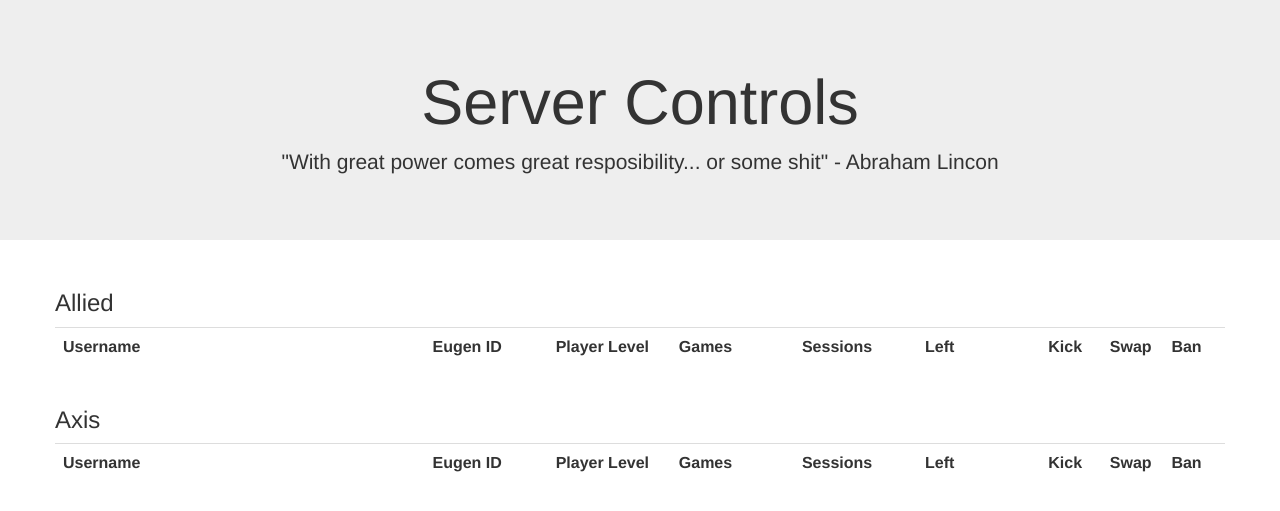
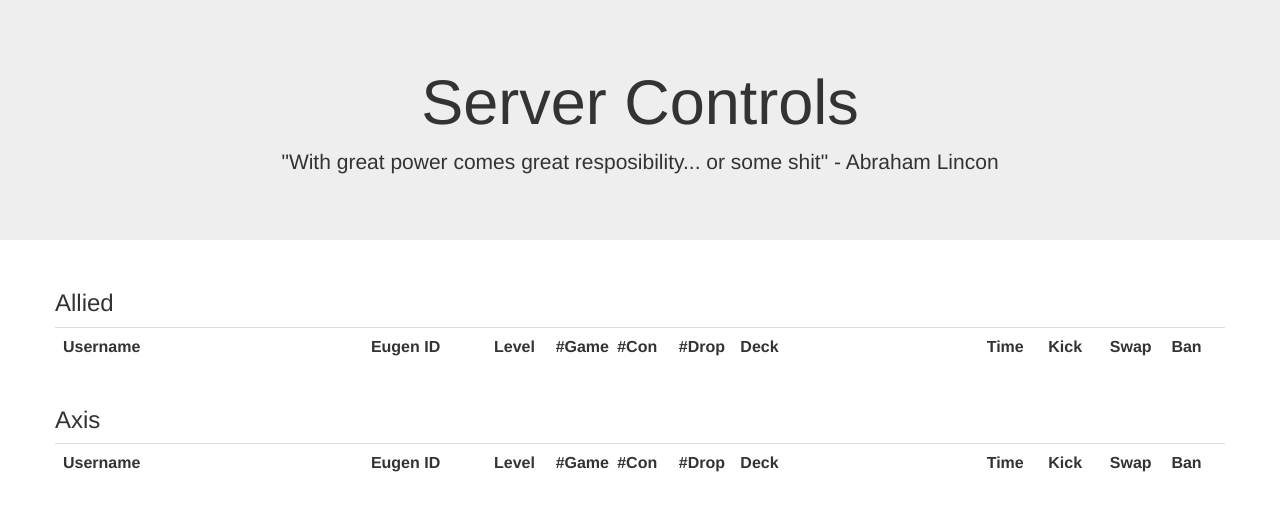
Before and after one commit to akabbeke/sd44_server, a Flask app: template app/templates/index.html in a window 1280 px wide. Shown: the top 511 px of the page. Run offline with Flask 2, Linux system fonts and the light colour scheme; the template is opened without the code that fills it: most values are stand-ins (such as "Sample title", 1, 10 or a date in 2020); data that the repository does not hold is empty; parts of the project's set-up code (start-up, migrations or seed data) failed here and were passed over; some libraries are stand-ins or nearby versions.

Commit message:
formmating

```diff
--- a/app/db.py
+++ b/app/db.py
@@ -149,6 +149,9 @@ class UserSession(Base):
             session.add(new_deck)
             self.deck = new_deck
         session.commit()
+
+    def connected_time(self):
+        return datetime.datetime.utcnow() - self.connected_at
 
     def set_team(self, team):
         self.team = team
--- a/app/routes.py
+++ b/app/routes.py
@@ -68,11 +68,27 @@ def find_user(eugen_id):
     else:
         return None
 
+def format_timedelta(delta):
+    s = delta.seconds
+    # hours
+    hours = s // 3600
+    # remaining seconds
+    s = s - (hours * 3600)
+    # minutes
+    minutes = s // 60
+    # remaining seconds
+    seconds = s - (minutes * 60)
+    # total time
+    return '%s:%s:%s' % (hours, minutes, seconds)
+
 def session_summary(user_session):
     return {
         "name": user_session.user.name,
+        "level": user_session.user.level,
         "eugen_id": user_session.user.eugen_id,
         "game_count": user_session.user.game_count(),
         "session_count": user_session.user.session_count(),
-        "leaver_count": user_session.user.leaver_count()
+        "leaver_count": user_session.user.leaver_count(),
+        "connected_time": format_timedelta(user_session.connected_time()),
+        "battlegroup": user_session.deck.battlegroup
     }
--- a/app/templates/index.html
+++ b/app/templates/index.html
@@ -20,23 +20,29 @@
                 <h3> Allied</h3>
                 <table class="table table-hover table-sm" style="table-layout: fixed">
                     <tr class="table-success">
-                        <th class="col-md-6">Username</th>
+                        <th class="col-md-5">Username</th>
                         <th class="col-md-2">Eugen ID</th>
-                        <th class="col-md-2">Player Level</th>
-                        <th class="col-md-2">Games</th>
-                        <th class="col-md-2">Sessions</th>
-                        <th class="col-md-2">Left</th>
+                        <th class="col-md-1">Level</th>
+                        <th class="col-md-1">#Game</th>
+                        <th class="col-md-1">#Con</th>
+                        <th class="col-md-1">#Drop</th>
+                        <th class="col-md-4">Deck</th>
+                        <th class="col-md-1">Time</th>
+
                         <th class="col-md-1">Kick</th>
                         <th class="col-md-1">Swap</th>
                         <th class="col-md-1">Ban</th>
                     </tr>
                     <tr ng-repeat="x in allied_users">
-                        <td class="col-md-6">{{ x.name }}</td>
+                        <td class="col-md-5">{{ x.name }}</td>
                         <td class="col-md-2">{{ x.eugen_id }}</td>
-                        <td class="col-md-2">{{ x.level }}</td>
-                        <td class="col-md-2">{{ x.game_count }}</td>
-                        <td class="col-md-2">{{ x.session_count }}</td>
-                        <td class="col-md-2">{{ x.leaver_count }}</td>
+                        <td class="col-md-1">{{ x.level }}</td>
+                        <td class="col-md-1">{{ x.game_count }}</td>
+                        <td class="col-md-1">{{ x.session_count }}</td>
+                        <td class="col-md-1">{{ x.leaver_count }}</td>
+                        <td class="col-md-4">{{ x.battlegroup }}</td>
+                        <td class="col-md-1">{{ x.connected_time }}</td>
+
                         <td class="col-md-1"><button type="button" data-ng-click="kick(x.eugen_id)">Kick</button></td>
                         <td class="col-md-1"><button type="button" data-ng-click="swap(x.eugen_id)">Swap</button></td>
                         <td class="col-md-1"><button type="button" data-ng-click="ban(x.eugen_id)">Ban</button></td>
@@ -47,23 +53,29 @@
                 <h3> Axis</h3>
                 <table class="table table-hover table-sm" style="table-layout: fixed">
                     <tr class="table-success">
-                        <th class="col-md-6">Username</th>
+                        <th class="col-md-5">Username</th>
                         <th class="col-md-2">Eugen ID</th>
-                        <th class="col-md-2">Player Level</th>
-                        <th class="col-md-2">Games</th>
-                        <th class="col-md-2">Sessions</th>
-                        <th class="col-md-2">Left</th>
+                        <th class="col-md-1">Level</th>
+                        <th class="col-md-1">#Game</th>
+                        <th class="col-md-1">#Con</th>
+                        <th class="col-md-1">#Drop</th>
+                        <th class="col-md-4">Deck</th>
+                        <th class="col-md-1">Time</th>
+
                         <th class="col-md-1">Kick</th>
                         <th class="col-md-1">Swap</th>
                         <th class="col-md-1">Ban</th>
                     </tr>
                     <tr ng-repeat="x in axis_users">
-                        <td class="col-md-6">{{ x.name }}</td>
+                        <td class="col-md-5">{{ x.name }}</td>
                         <td class="col-md-2">{{ x.eugen_id }}</td>
-                        <td class="col-md-2">{{ x.level }}</td>
-                        <td class="col-md-2">{{ x.game_count }}</td>
-                        <td class="col-md-2">{{ x.session_count }}</td>
-                        <td class="col-md-2">{{ x.leaver_count }}</td>
+                        <td class="col-md-1">{{ x.level }}</td>
+                        <td class="col-md-1">{{ x.game_count }}</td>
+                        <td class="col-md-1">{{ x.session_count }}</td>
+                        <td class="col-md-1">{{ x.leaver_count }}</td>
+                        <td class="col-md-4">{{ x.battlegroup }}</td>
+                        <td class="col-md-1">{{ x.connected_time }}</td>
+
                         <td class="col-md-1"><button type="button" data-ng-click="kick(x.eugen_id)">Kick</button></td>
                         <td class="col-md-1"><button type="button" data-ng-click="swap(x.eugen_id)">Swap</button></td>
                         <td class="col-md-1"><button type="button" data-ng-click="ban(x.eugen_id)">Ban</button></td>
```
